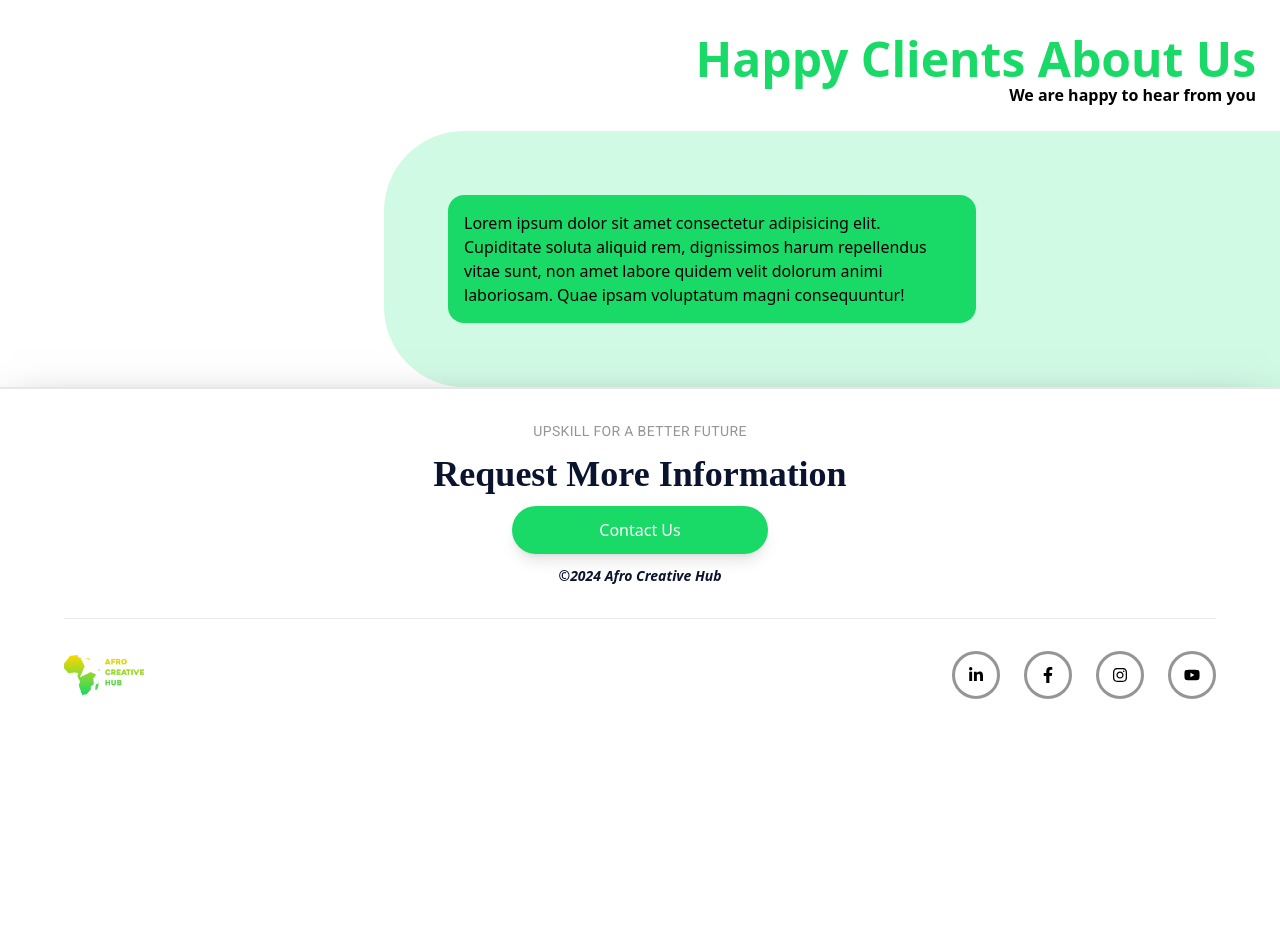
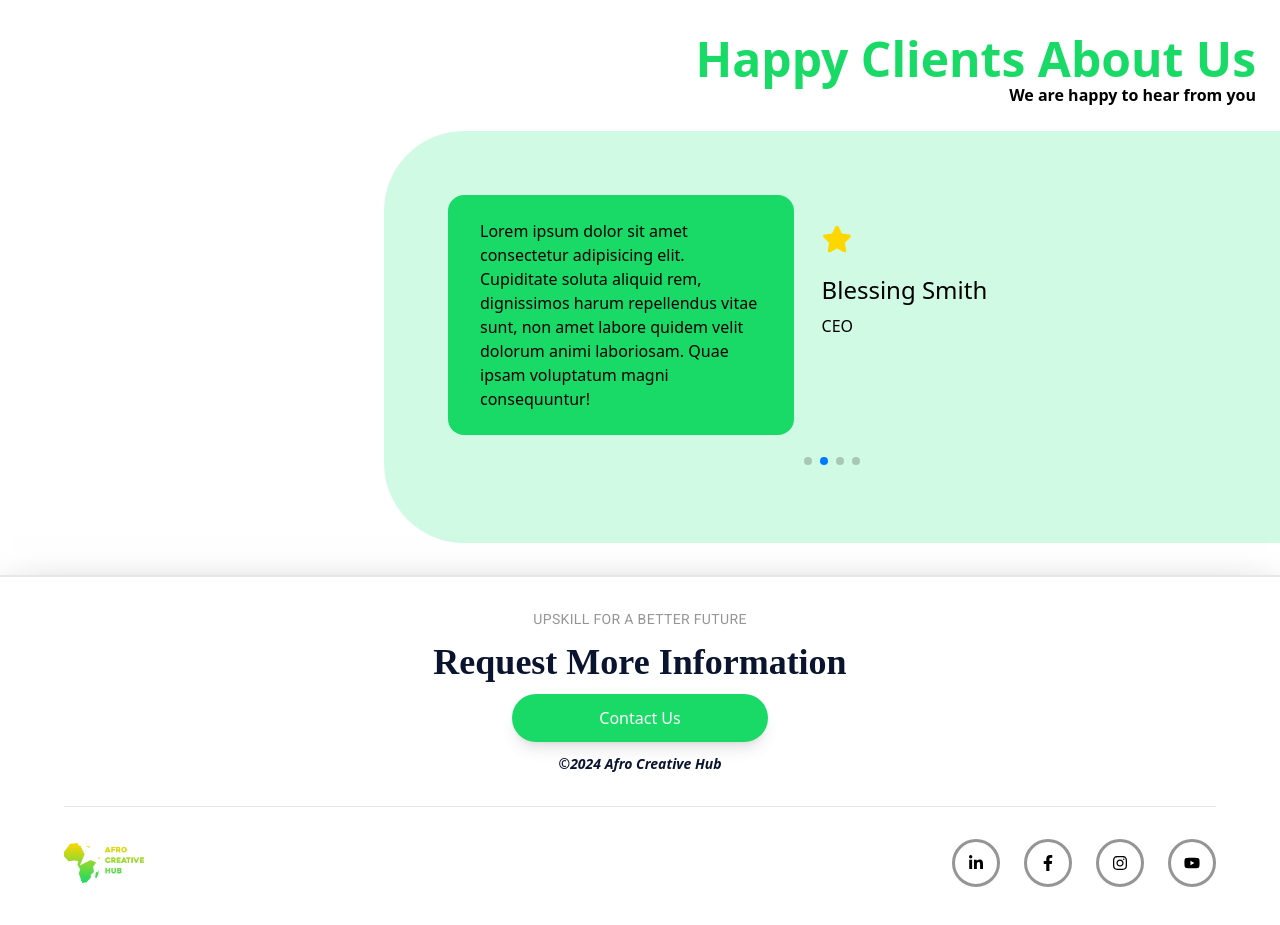
Before and after one commit to Ejike-Daniel/Afro-Creative-Hub, a React (Vite) app: page /services in a window 1280 px wide. Shown: the part 2820-3745 px from the top of the page. Before the commit the page ends 3583 px from the top, so only its background shows below. Built offline with nearby package versions, Linux system fonts and the light colour scheme; a web font is replaced by a local one.

Commit message:
modified review slider

```diff
--- a/src/index.css
+++ b/src/index.css
@@ -7,11 +7,26 @@
 
 
 @layer components {
-    .heroBg {
-        @apply w-[100%] h-[50%] bg-no-repeat bg-contain bg-left
+    .mySwiper {
+        @apply relative pb-8;
+        /* Add extra space at the bottom for pagination */
     }
 
-    .heroBg2 {
-        @apply absolute right-0 bottom-[80px] z-[-1] w-[100%] h-[75%] bg-no-repeat
+    .swiper-pagination-custom {
+        @apply absolute bottom-2 left-1/2 transform -translate-x-1/2 flex justify-center gap-2;
+        /* Positioning and spacing */
     }
+
+    .swiper-pagination-custom .swiper-pagination-bullet {
+        @apply w-3 h-3 bg-black opacity-70 rounded-full;
+        /* Default bullet style */
+    }
+
+    .swiper-pagination-custom .swiper-pagination-bullet-active {
+        @apply bg-white opacity-100;
+        /* Active bullet style */
+    }
+
+
+
 }
--- a/src/pages/home/Statistics.jsx
+++ b/src/pages/home/Statistics.jsx
@@ -4,7 +4,7 @@ const Statistics = () => {
   return (
     <section className="bg-duckyYellow py-8 md:h-[15rem] relative  font-poppins text-earlyDawn">
       <div className="flex  flex-col md:flex-row justify-center items-center gap-12">
-        <Card className={"md:absolute -top-16 left-28  lg:left-[20rem]"}>
+        <Card className={"md:absolute -top-16 left-28  lg:left-[23rem]"}>
           <h1 className=" font-extrabold text-6xl whitespace-nowrap md:pb-3 pb-6">
             700 +
           </h1>
@@ -12,7 +12,7 @@ const Statistics = () => {
             Lorem ipsum dolor sit amet consectetur Okay come lemme show u sth.
           </p>
         </Card>
-        <Card className={"md:absolute -top-16 right-28  lg:right-[22rem]"}>
+        <Card className={"md:absolute -top-16 right-28  lg:right-[23rem]"}>
           <h1 className="font-extrabold text-6xl whitespace-nowrap pb-6 md:pb-3">
             700 +
           </h1>
--- a/src/pages/services/Compos/ContentSection.jsx
+++ b/src/pages/services/Compos/ContentSection.jsx
@@ -1,4 +1,4 @@
-import Contents from "./Analysis";
+// import Contents from "./Analysis";
 
 const ContentSection = () => {
   return (
--- a/src/pages/services/Compos/HappyClientsReview.jsx
+++ b/src/pages/services/Compos/HappyClientsReview.jsx
@@ -1,17 +1,19 @@
-
+import ReviewSlider from "./ReviewSlider";
 
 const HappyClients = () => {
   return (
     <div className=" lg:ml-auto  lg:w-[70%]">
       <div className=" p-6">
-      <h2 className=" text-center lg:text-right  text-tealishGreen text-5xl font-bold ">Happy Clients About Us</h2>
-      <p className=" text-center lg:text-right font-extrabold ">We are happy to hear from you</p>
+        <h2 className=" text-center lg:text-right  text-tealishGreen text-5xl font-bold ">
+          Happy Clients About Us
+        </h2>
+        <p className=" text-center lg:text-right font-extrabold ">
+          We are happy to hear from you
+        </p>
       </div>
 
-      <div className=" bg-emerald-100 p-[1rem] md:py-[2rem] lg:p-[4rem] lg:rounded-l-[5rem]">
-        <div className=" p-[1rem] rounded-[2rem] md:rounded-[1rem] bg-tealishGreen  lg:w-[33rem]">
-            <p>Lorem ipsum dolor sit amet consectetur adipisicing elit. Cupiditate soluta aliquid rem, dignissimos harum repellendus vitae sunt, non amet labore quidem velit dolorum animi laboriosam. Quae ipsam voluptatum magni consequuntur!</p>
-        </div>
+      <div className=" bg-emerald-100 p-[1rem] md:py-12  lg:p-[4rem] lg:rounded-l-[5rem] mb-8">
+        <ReviewSlider />
       </div>
     </div>
   );
--- /dev/null
+++ b/src/pages/services/Compos/ReviewData.js
@@ -0,0 +1,28 @@
+const data = [
+  {
+    context:
+      "Lorem ipsum dolor sit amet consectetur adipisicing elit. Cupiditate  soluta aliquid rem, dignissimos harum repellendus vitae sunt, non amet  labore quidem velit dolorum animi laboriosam. Quae ipsam voluptatum magni consequuntur!  ",
+    name: "Adeyemi Olu",
+    position: "Director",
+  },
+  {
+    context:
+      "Lorem ipsum dolor sit amet consectetur adipisicing elit. Cupiditate  soluta aliquid rem, dignissimos harum repellendus vitae sunt, non amet  labore quidem velit dolorum animi laboriosam. Quae ipsam voluptatum magni consequuntur!  ",
+    name: "Blessing Smith",
+    position: "CEO",
+  },
+  {
+    context:
+      "Lorem ipsum dolor sit amet consectetur adipisicing elit. Cupiditate  soluta aliquid rem, dignissimos harum repellendus vitae sunt, non amet  labore quidem velit dolorum animi laboriosam. Quae ipsam voluptatum magni consequuntur!  ",
+    name: "Abdulsalami Moha",
+    position: "Manager",
+  },
+  {
+    context:
+      "Lorem ipsum dolor sit amet consectetur adipisicing elit. Cupiditate  soluta aliquid rem, dignissimos harum repellendus vitae sunt, non amet  labore quidem velit dolorum animi laboriosam. Quae ipsam voluptatum magni consequuntur!  ",
+    name: "Ikenna Obiekwe",
+    position: "Sponsor",
+  },
+];
+
+export default data;
--- /dev/null
+++ b/src/pages/services/Compos/ReviewSlider.jsx
@@ -0,0 +1,61 @@
+import { FaStar } from "react-icons/fa";
+import data from "./ReviewData";
+import "swiper/css";
+import "swiper/css/navigation";
+import "swiper/css/pagination";
+import { Virtual } from "swiper/modules";
+import "swiper/css/virtual";
+import { SwiperSlide, Swiper } from "swiper/react";
+
+import "swiper/css/scrollbar";
+import "swiper/css/autoplay";
+
+// import required modules
+import { A11y, Autoplay } from "swiper/modules";
+import { Navigation } from "swiper/modules";
+import { Pagination } from "swiper/modules";
+import { useState } from "react";
+
+const ReviewSlider = () => {
+  const [revPerPage, setRevPerPage] = useState(1);
+
+
+
+  return (
+    <section>
+      <Swiper
+        className="w-full mySwiper"
+        spaceBetween={20}
+        slidesPerView={revPerPage}
+        modules={[Navigation, Pagination, A11y, Virtual, Autoplay]}
+        autoplay={{
+          delay: 3000,
+          disableOnInteraction: false,
+        }}
+        pagination={{ clickable: true }}
+      >
+        {data.map(({ context, name, position }, index) => (
+          <SwiperSlide
+            key={index}
+            className="flex flex-col-reverse lg:flex-row items-center gap-7"
+          >
+            <div className=" w-full p-[2rem] rounded-[2rem] md:rounded-[1rem] bg-tealishGreen md:w-[80%] md:py-16 lg:py-6 lg:w-[45%] mb-3">
+              <p className="">{context}</p>
+            </div>
+            <div>
+              <div className="flex flex-col gap-5 w-full ">
+                <FaStar className={"text-duckyYellow text-3xl outline-none"} />
+                <div className="flex flex-col gap-2 lg:pb-20">
+                  <span className="font-medium text-2xl">{name}</span>
+                  <span className="font-thin text-center lg:text-left">{position}</span>
+                </div>
+              </div>
+            </div>
+          </SwiperSlide>
+        ))}
+      </Swiper>
+    </section>
+  );
+};
+
+export default ReviewSlider;
```
Also changed, not shown: 1 other file (tests, documents, lock files or other folders).
